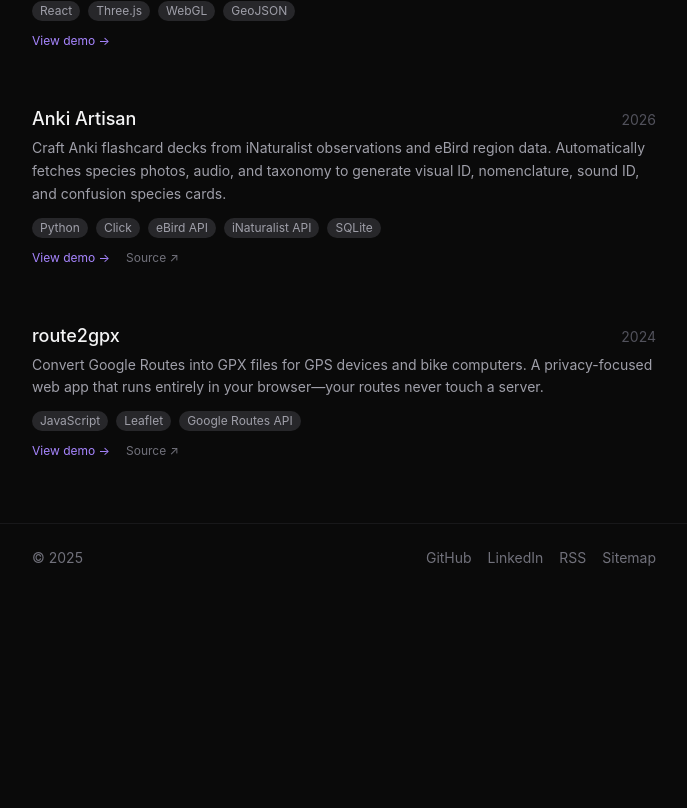
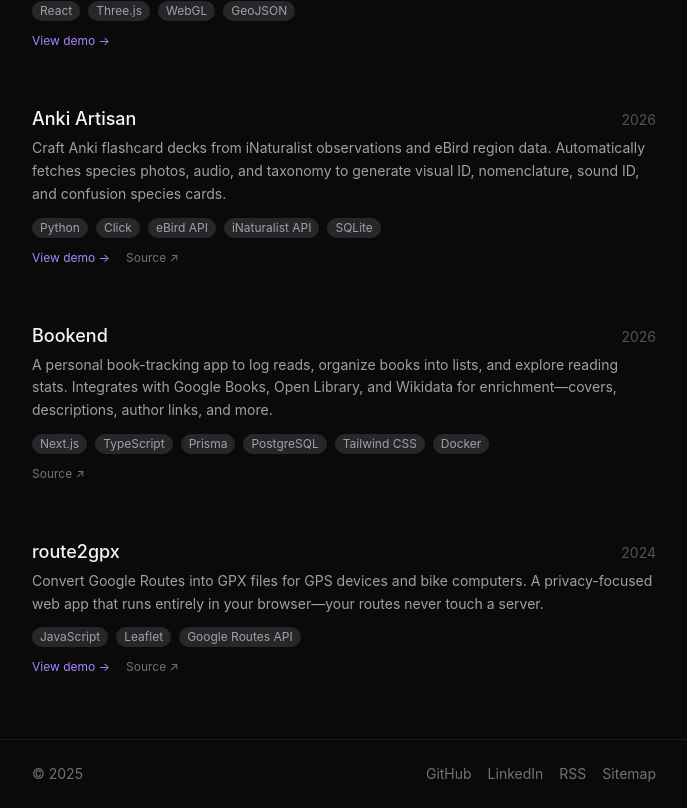
Before and after one commit to robert-bryson/rsmb.tv, a React (Vite) app: page /projects in a window 1280 px wide. Shown: the part 527-1335 px from the top of the page, without its empty margins (296-983 px from the left). Before the commit the page ends 1119 px from the top, so only its background shows below. Built offline with nearby package versions, Linux system fonts and the light colour scheme.

Commit message:
feat: add Bookend project to portfolio
Book-tracking app built with Next.js, Prisma, and PostgreSQL.
Integrates with Google Books, Open Library, and Wikidata.

```diff
--- a/src/content/projects.ts
+++ b/src/content/projects.ts
@@ -40,6 +40,15 @@ export const projects: Project[] = [
     year: 2026,
   },
   {
+    slug: 'bookend',
+    title: 'Bookend',
+    description: 'A personal book-tracking app to log reads, organize books into lists, and explore reading stats. Integrates with Google Books, Open Library, and Wikidata for enrichment—covers, descriptions, author links, and more.',
+    tech: ['Next.js', 'TypeScript', 'Prisma', 'PostgreSQL', 'Tailwind CSS', 'Docker'],
+    featured: true,
+    sourceUrl: 'https://github.com/robert-bryson/bookend',
+    year: 2026,
+  },
+  {
     slug: 'route2gpx',
     title: 'route2gpx',
     description: 'Convert Google Routes into GPX files for GPS devices and bike computers. A privacy-focused web app that runs entirely in your browser—your routes never touch a server.',
```
Also changed, not shown: 1 other file (tests, documents, lock files or other folders).
